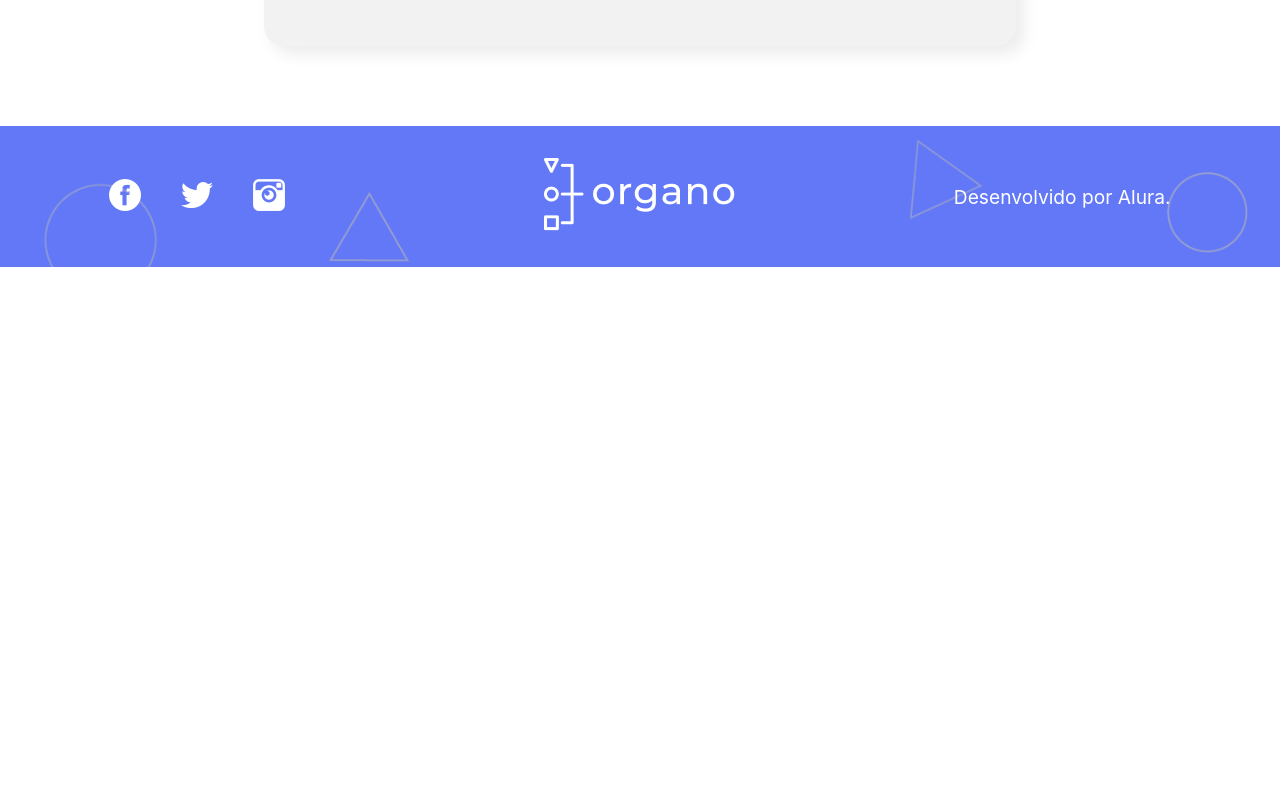
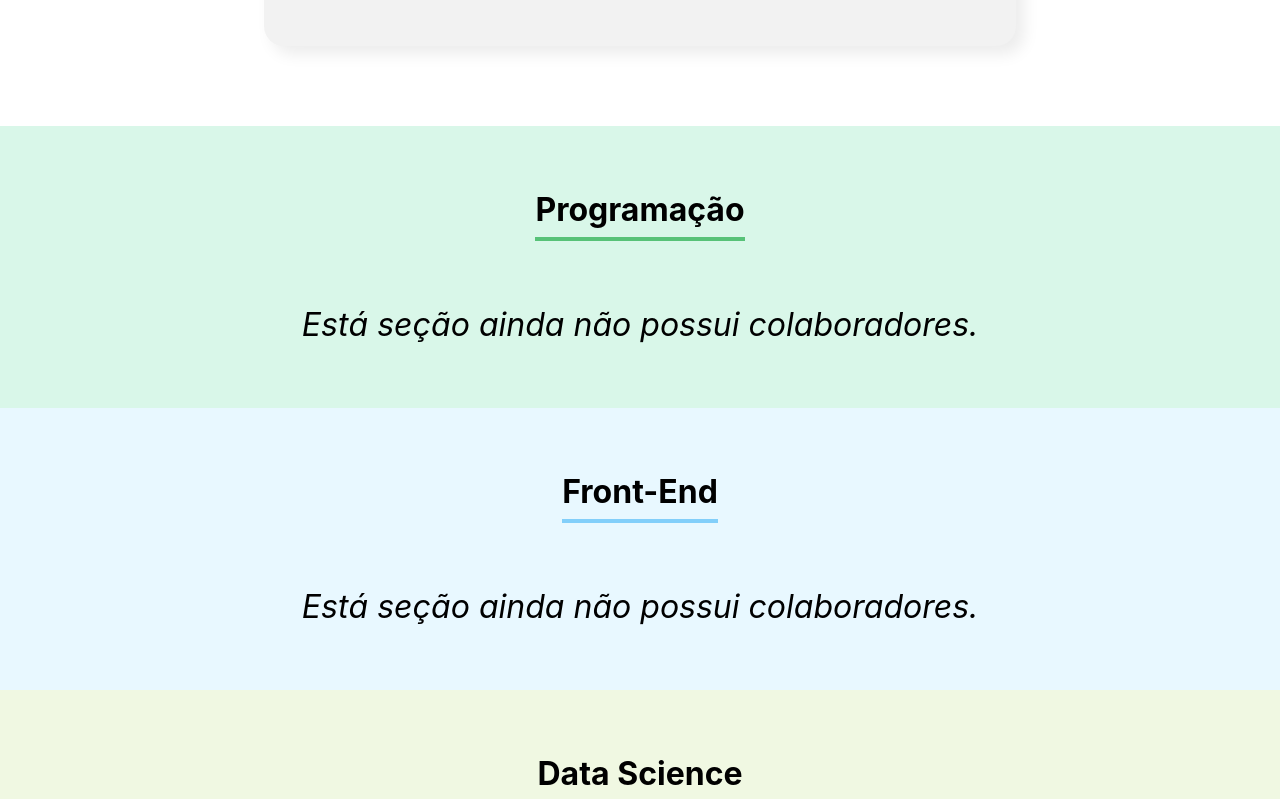
Before and after one commit to PomboObeso/organo-reactJS, a React (Create React App) app: page / in a window 1280 px wide. Shown: the part 1360-2159 px from the top of the page. Before the commit the page ends 1627 px from the top, so only its background shows below. Built offline with nearby package versions, Linux system fonts and the light colour scheme.

Commit message:
versao alternativa - no hide colaboradores

```diff
--- a/src/components/Time/Time.css
+++ b/src/components/Time/Time.css
@@ -16,3 +16,8 @@
     margin-top: 32px;
     flex-wrap: wrap;
 }
+
+.info {
+    font-size: 2rem;
+    font-style: italic;
+}
--- a/src/components/Time/index.js
+++ b/src/components/Time/index.js
@@ -6,7 +6,7 @@ const Time = (props) => {
     const css = { backgroundColor: props.corSecundaria }
     // Posteriormente implementar algo que mostre algo alternativo quando a seção estiver vazia com um ternario ? :
     return (
-        props.colaboradores.length > 0 &&
+        props.colaboradores.length > 0 ?
         <section className='time' style={css}>
             <h3 style={{borderColor:props.corPrimaria}} >{props.nome}</h3>
             <div className='colaboradores'>
@@ -21,6 +21,11 @@ const Time = (props) => {
                 }
             </div>
         </section>
+        :
+        <section className='time' style={css}>
+            <h3 style={{borderColor:props.corPrimaria}} >{props.nome}</h3>
+            <p className='info'>Está seção ainda não possui colaboradores.</p>
+        </section>
     )
 }
 
```
